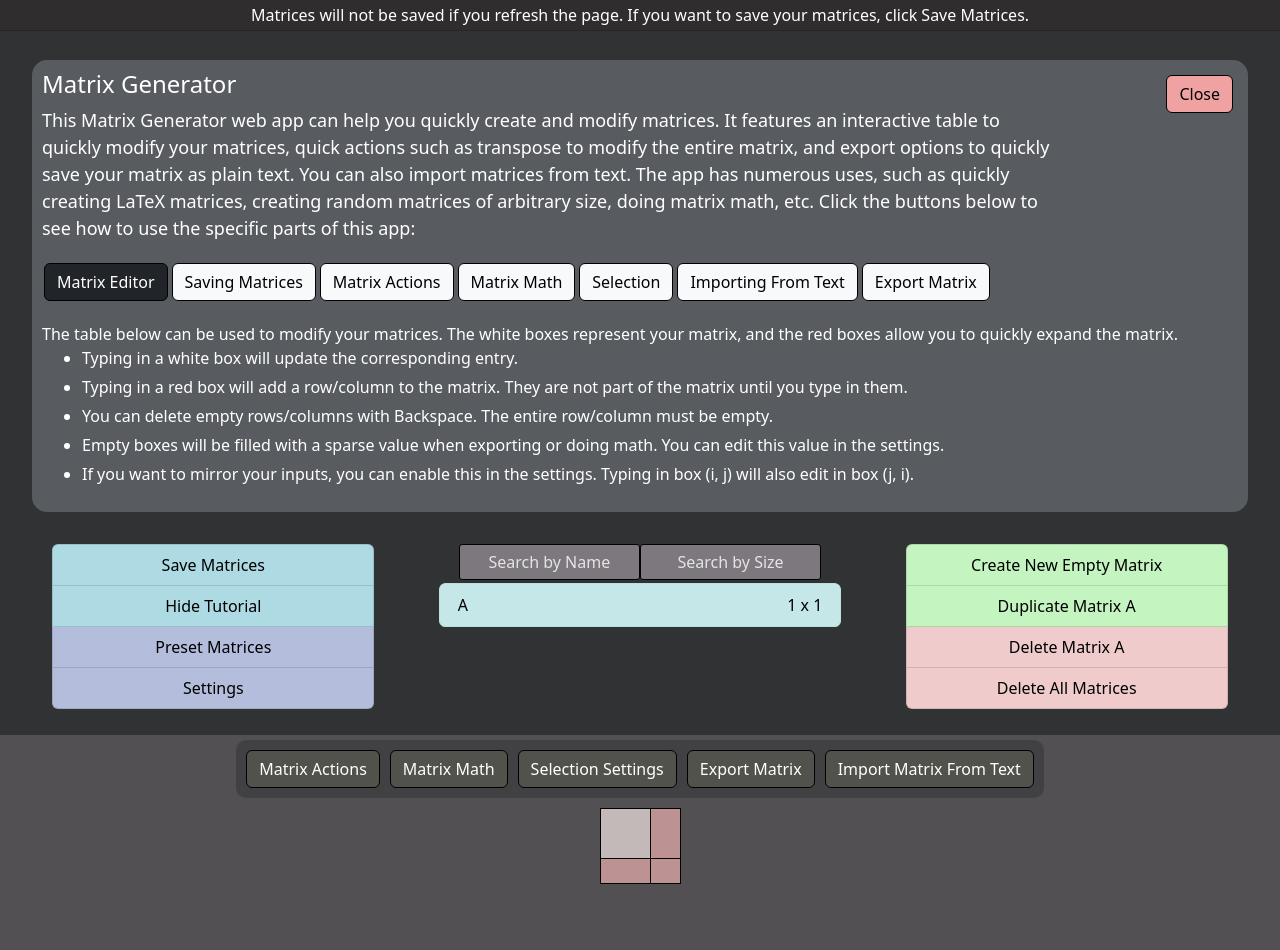
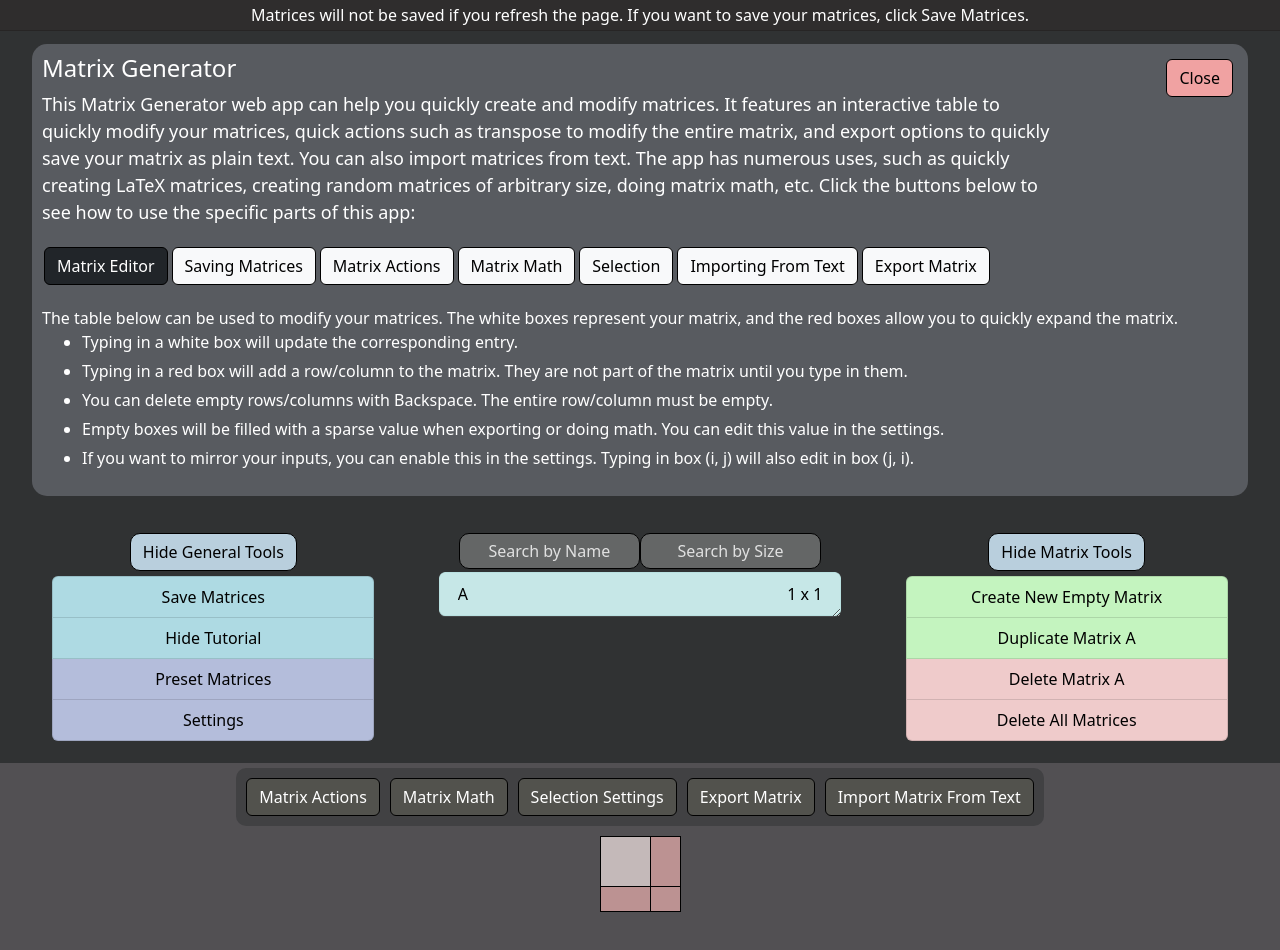
Before and after one commit to andrewctam/matrix-gen, a Next.js app in the folder frontend/: page / in a window 1280 px wide. Shown: the top 950 px of the page. Built offline with nearby package versions, Linux system fonts and the light colour scheme.

Commit message:
Update CSS, hide-able tools, resizable selectors

```diff
--- a/frontend/components/navigation/Navigation.js
+++ b/frontend/components/navigation/Navigation.js
@@ -19,6 +19,9 @@ const Navigation = (props) => {
     const [showTutorial, setShowTutorial] = useState(false);
     const [showSaveMenu, setShowSaveMenu] = useState(false);
     const [identitySize, setIdentitySize] = useState(3);
+
+    const [showGeneralTools, setShowGeneralTools] = useState(true);
+    const [showMatrixTools, setShowMatrixTools] = useState(true);
 
     const navigationRef = useRef(null);
     useEffect(() => {
@@ -167,7 +170,18 @@ const Navigation = (props) => {
 
 
         <div className={"col-sm-4 " + styles.info}>
+
+            <button
+                className = {"btn btn-primary " + styles.toolToggle}
+                onClick = {() => {setShowGeneralTools(!showGeneralTools)}}>
+                {showGeneralTools ? "Hide General Tools" : "General Tools"}
+            </button>
+
+
+            {showGeneralTools ?
             <div id="selectors" className="list-group">
+
+
                 <MenuButton
                     text={showSaveMenu ? "Close Save Menu" : "Save Matrices"}
                     buttonStyle={"info"}
@@ -193,7 +207,6 @@ const Navigation = (props) => {
                     buttonStyle={"primary"}
                     action={() => { setShowSettings(!showSettings) }}
                 />
-            </div>
 
             {showPresets ?
                 <div className={styles.settingsMenu}>
@@ -215,6 +228,10 @@ const Navigation = (props) => {
                     {"Empty Element:"} <ParameterTextInput width={"30px"} text={props.sparseVal} id={"Empty Element"} updateParameter={props.updateParameter} />
                 </div> : null}
 
+            </div>: null}
+
+
+
         </div>
 
 
@@ -227,6 +244,13 @@ const Navigation = (props) => {
 
 
         <div className={"col-sm-4 " + styles.info}>
+            <button
+                className = {"btn btn-primary " + styles.toolToggle}
+                onClick = {() => {setShowMatrixTools(!showMatrixTools)}}>
+                {showMatrixTools ? "Hide Matrix Tools" : "Matrix Tools"}
+            </button>
+
+            { showMatrixTools ?
             <div id="selectors" className="list-group">
                 <MenuButton
                     key="addButton"
@@ -266,7 +290,12 @@ const Navigation = (props) => {
                         action={props.deleteAllMatrices}
                     />
                     : null}
-            </div>
+
+
+
+            </div> : null}
+
+
         </div>
 
 
--- a/frontend/components/navigation/Navigation.module.css
+++ b/frontend/components/navigation/Navigation.module.css
@@ -1,7 +1,7 @@
 .navigateBar {
   background-color: rgb(48, 50, 51);
   padding-bottom: 1%;
-  margin-top: 0;
+  margin-top: 0px;
   margin-bottom: 5px;
 }
 
@@ -13,16 +13,20 @@
   width: 45%;
   margin-left: 5%;
   margin-bottom: 3px;
-  border-radius: 3px;
+  margin-top: 5px;
+  border-radius: 10px;
   padding: 5px;
+  background-color: rgba(255, 255, 255, 0.25)
 }
 
 .sizeSearchBar {
   width: 45%;
   margin-right: 5%;
   margin-bottom: 3px;
-  border-radius: 3px;
+  margin-top: 5px;
+  border-radius: 10px;
   padding: 5px;
+  background-color: rgba(255, 255, 255, 0.25)
 }
 
 .nameSearchBar::placeholder, .sizeSearchBar::placeholder {
@@ -56,8 +60,25 @@
   width: 100%;
   padding: 3px;
   border-bottom: 1px solid rgb(39, 37, 37);
+  margin: 0px;
 }
 
 .matrixSelectorContainer {
-  height: 130px;
+  min-height: 45px;
+  height: 175px;
+  max-height: fit-content;
+  resize: vertical;
+  background-color: rgba(255, 255, 255, 0.1);
+
 }
+
+.toolToggle {
+  display: block;
+  color: white;
+  width: fit-content;
+  border-radius: 10px;
+  margin-left: auto;
+  margin-right: auto;
+  margin-top: 5px;
+  margin-bottom: 5px;
+}
--- a/frontend/styles/globals.css
+++ b/frontend/styles/globals.css
@@ -93,7 +93,6 @@ li {
 }
 
 .list-group {
-    max-height: 180px;
     overflow-y: auto;
     width: 100%;
     margin-bottom: 10px;
```
